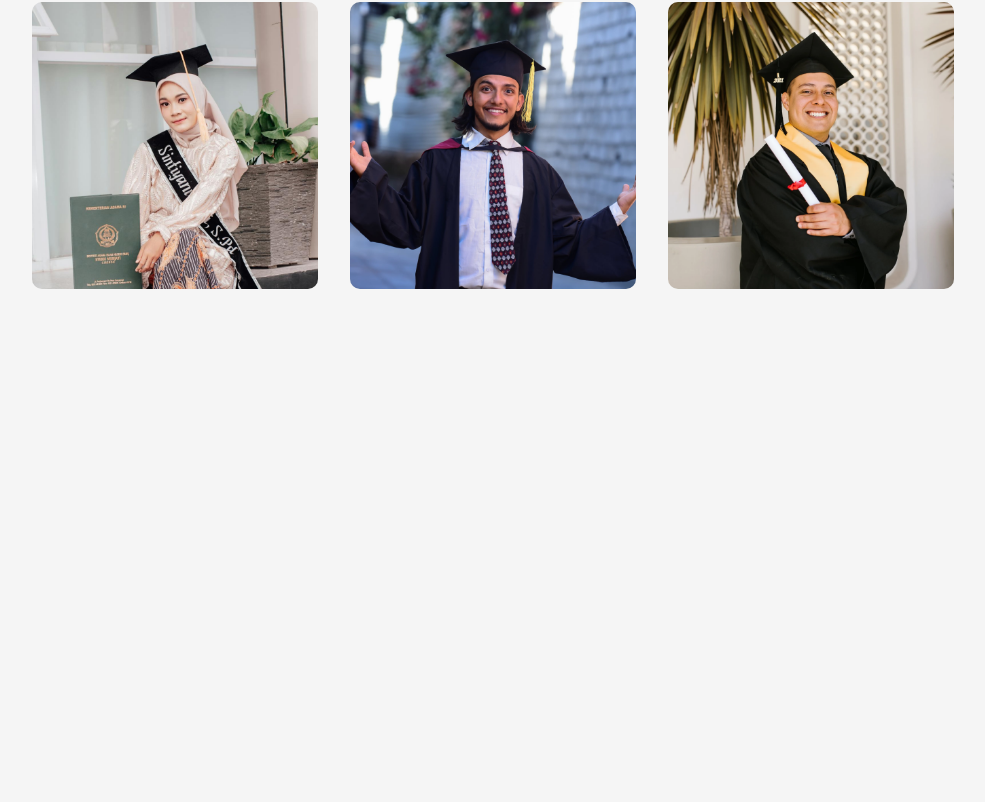
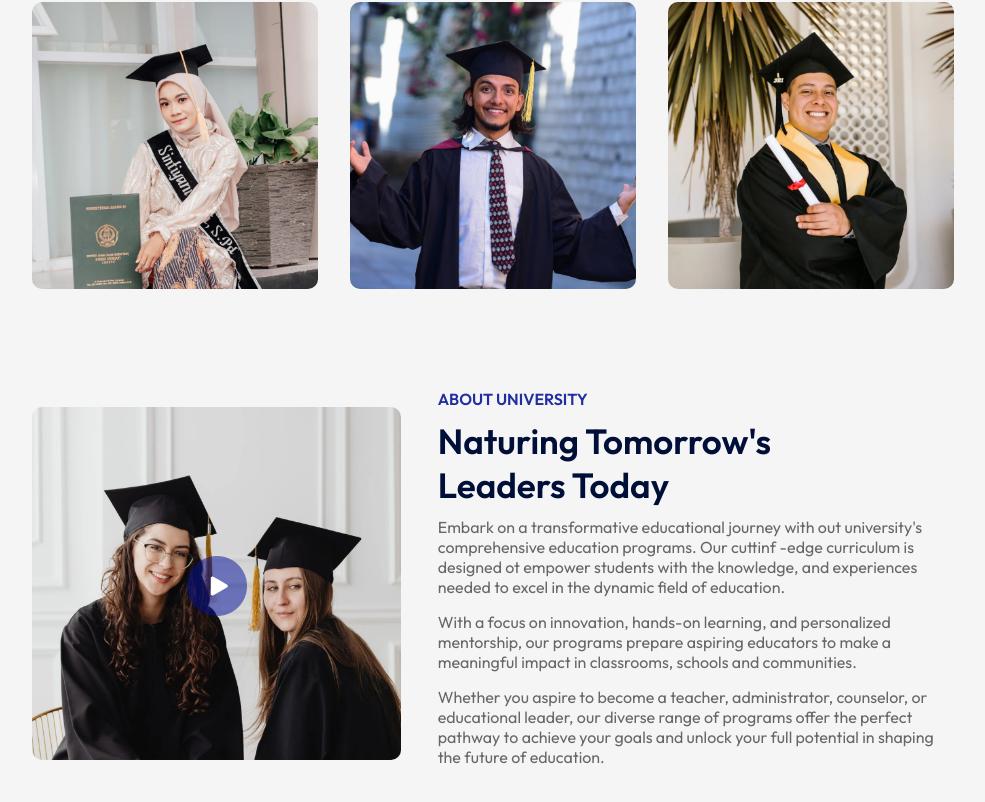
Before and after one commit to walnold/Edusity_react, a React (Vite) app: page / in a window 1280 px wide. Shown: the part 1012-1814 px from the top of the page, without its empty margins (147-1132 px from the left). Before the commit the page ends 1381 px from the top, so only its background shows below. Built offline with nearby package versions, Linux system fonts and the light colour scheme.

Commit message:
Add About section, and change navbar color on scroll over 500px

```diff
--- a/src/App.jsx
+++ b/src/App.jsx
@@ -1,23 +1,21 @@
-
-
-import Hero from './components/Hero/Hero'
-import Navbar from './components/Navbar/Navbar'
-import Programs from './components/programs/Programs'
-import Title from './components/Title/Title'
+import About from "./components/About/About";
+import Hero from "./components/Hero/Hero";
+import Navbar from "./components/Navbar/Navbar";
+import Programs from "./components/programs/Programs";
+import Title from "./components/Title/Title";
 
 function App() {
-
-
   return (
     <div>
       <Navbar />
       <Hero />
       <div className="container">
         <Title title="What we offer" subtitle="Our Programs" />
-      <Programs />
+        <Programs />
+        <About />
       </div>
     </div>
-  )
+  );
 }
 
-export default App
+export default App;
--- /dev/null
+++ b/src/components/About/About.css
@@ -0,0 +1,50 @@
+.about {
+  margin: 100px auto;
+  display: flex;
+  align-items: center;
+  justify-content: space-between;
+  width: 90%;
+}
+
+.about-left {
+  flex-basis: 40%;
+  position: relative;
+}
+
+.about-img {
+  width: 100%;
+  border-radius: 10px;
+}
+
+.play-icon-img {
+  width: 60px;
+  position: absolute;
+  top: 50%;
+  left: 50%;
+  transform: translate(-50%, -50%);
+}
+
+.about-right {
+  flex-basis: 56%;
+}
+
+.about h3 {
+  font-weight: 600;
+  font-size: 16px;
+  color: #212ea0;
+}
+
+.about h2 {
+  font-weight: 600;
+  font-size: 35px;
+  color: #000f38;
+  margin: 10px 0;
+  max-width: 400px;
+}
+
+.about p{
+    color: #676767;
+    margin-bottom: 15px;
+
+
+}
--- /dev/null
+++ b/src/components/About/About.jsx
@@ -0,0 +1,38 @@
+import React from "react";
+import "./About.css";
+import about_img from "../../assets/about.png";
+import play_icon from "../../assets/play-icon.png";
+
+const About = () => {
+  return (
+    <div className="about">
+      <div className="about-left">
+        <img src={about_img} alt="" className="about-img" />
+        <img src={play_icon} alt="" className="play-icon-img" />
+      </div>
+      <div className="about-right">
+        <h3>ABOUT UNIVERSITY</h3>
+        <h2>Naturing Tomorrow's Leaders Today</h2>
+        <p>
+          Embark on a transformative educational journey with out university's
+          comprehensive education programs. Our cuttinf -edge curriculum is
+          designed ot empower students with the knowledge, and experiences
+          needed to excel in the dynamic field of education.
+        </p>
+        <p>
+          With a focus on innovation, hands-on learning, and personalized
+          mentorship, our programs prepare aspiring educators to make a
+          meaningful impact in classrooms, schools and communities.
+        </p>
+        <p>
+          Whether you aspire to become a teacher, administrator, counselor, or
+          educational leader, our diverse range of programs offer the perfect
+          pathway to achieve your goals and unlock your full potential in
+          shaping the future of education.
+        </p>
+      </div>
+    </div>
+  );
+};
+
+export default About;
--- a/src/components/Navbar/Navbar.css
+++ b/src/components/Navbar/Navbar.css
@@ -1,4 +1,4 @@
-nav{
+nav {
   width: 100%;
   /* background: #333; */
   color: #fff;
@@ -12,15 +12,18 @@
   z-index: 10;
 }
 
-.logo{
+.logo {
   width: 180px;
-
 }
 
-nav ul li{
+nav ul li {
   display: inline-block;
   list-style: none;
   margin: 5px 20px;
   font-size: 16px;
+}
 
+.dark-nav {
+  background-color: #212ea0;
+  transition: 0.5s ease-in;
 }
--- a/src/components/Navbar/Navbar.jsx
+++ b/src/components/Navbar/Navbar.jsx
@@ -1,20 +1,32 @@
-import React from 'react'
-import './Navbar.css'
-import logo from '../../assets/logo.png'
+import React, { useEffect, useState } from "react";
+import "./Navbar.css";
+import logo from "../../assets/logo.png";
 
 const Navbar = () => {
+  const [sticky, setSticky] = useState(false);
+
+  useEffect(() => {
+    window.addEventListener("scroll", () => {
+      console.log(window.scrollY);
+      window.scrollY > 900 ? setSticky(true) : setSticky(false);
+    });
+  }, []);
+
   return (
-    <nav className='container'>
-      <img src={logo} alt="logo" className='logo'/>
+    <nav className={`container ${sticky && "dark-nav"}`}>
+      <img src={logo} alt="logo" className="logo" />
       <ul>
         <li>Home</li>
         <li>Program</li>
         <li>Campus</li>
         <li>Testimonials</li>
-        <li> <button className='btn'>Contact us</button></li>
+        <li>
+          {" "}
+          <button className="btn">Contact us</button>
+        </li>
       </ul>
     </nav>
-  )
-}
+  );
+};
 
-export default Navbar
+export default Navbar;
```
Lines whose indentation alone changed are shown as unchanged.
